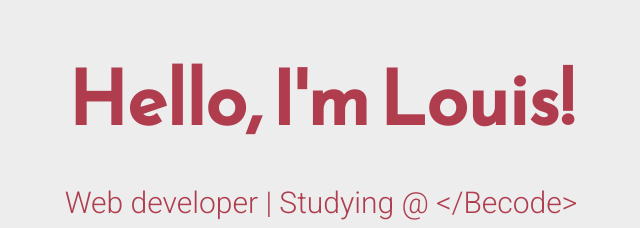
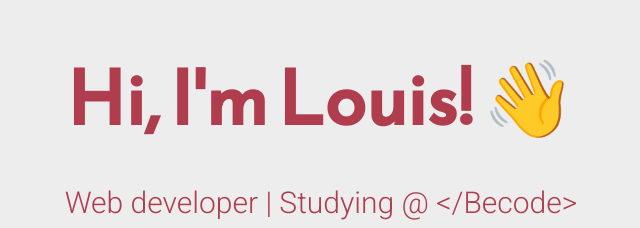
Before and after one commit to louis-va/louis-va.github.io, a plain HTML site: page index.html in a window 1280 px wide. Shown: the part 214-442 px from the top of the page, without its empty margins (319-959 px from the left). Drawn offline with Linux system fonts and the light colour scheme.

Commit message:
Add emoji

```diff
--- a/index.html
+++ b/index.html
@@ -17,7 +17,7 @@
 </head>
 <body>
 	<main>
-		<div class="intro">Hello, I'm Louis!</div>
+		<div class="intro">Hi, I'm Louis! 👋</div>
 		<div class="tagline">Web developer | Studying @ &lt;/Becode&gt;</div>
 		<!-- Find your icons from here - https://fontawesome.com/icons?d=gallery&s=brands -->
 		<div class="icons-social">
```
